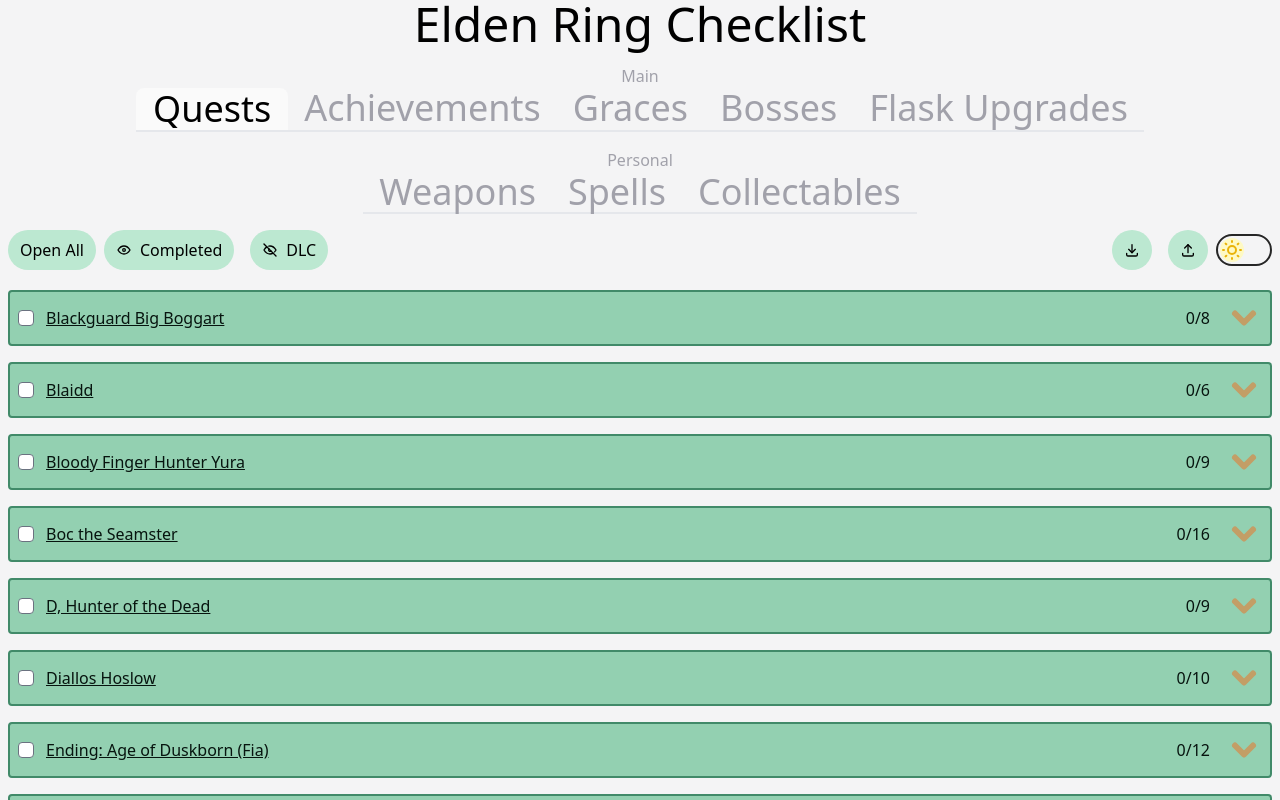
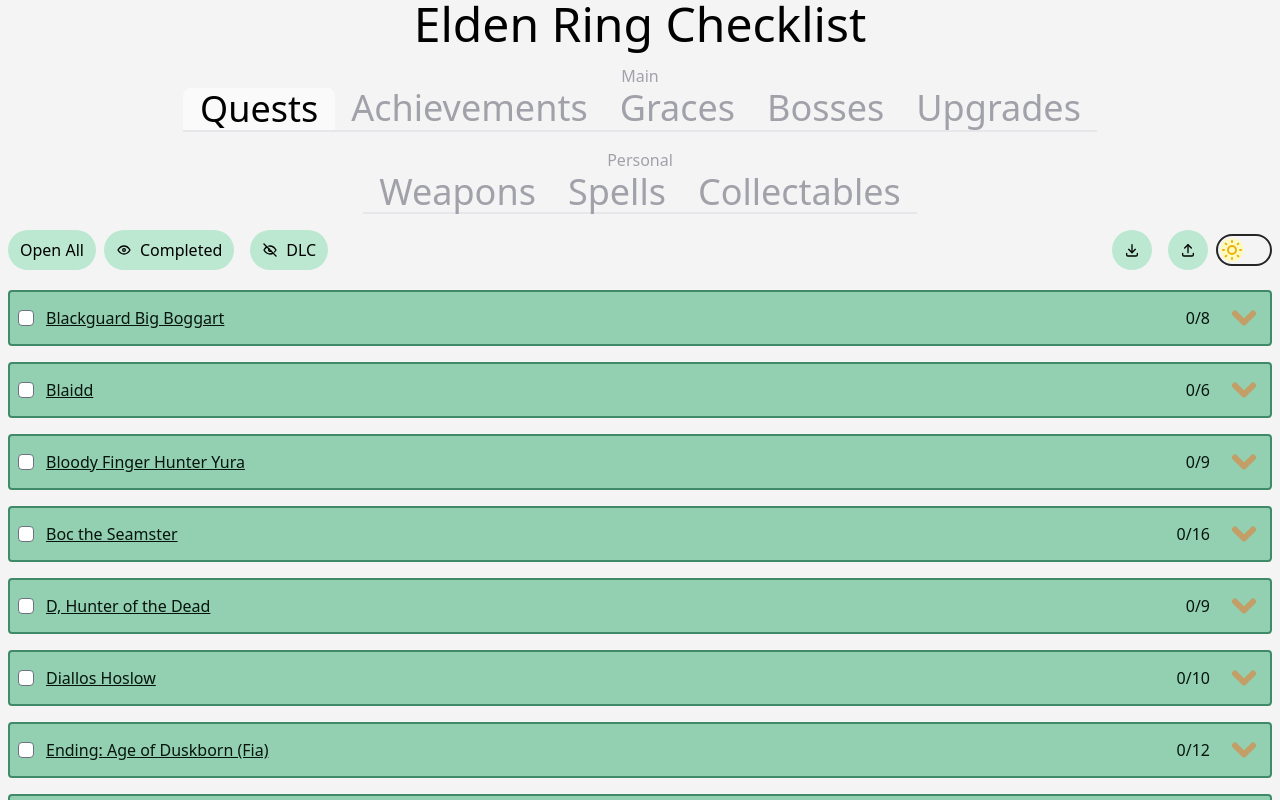
Before and after one commit to Gobluebro/Elden-Ring-Checklist, a Next.js app: page / in a window 1280 px wide. Shown: the top 800 px of the page. Built offline with nearby package versions, Linux system fonts and the light colour scheme.

Commit message:
Changed flask upgrades to just upgrades
Better wording for including DLC content

```diff
--- a/data/lists/index.ts
+++ b/data/lists/index.ts
@@ -3,7 +3,7 @@ export * from "./bosses";
 export * from "./graces";
 export * from "./miscellaneous";
 export * from "./quests";
-export * from "./flaskUpgrades";
+export * from "./upgrades";
 export * from "./weapons";
 export * from "./spells";
 
--- a/data/lists/flaskUpgrades.ts
+++ b/data/lists/upgrades.ts
@@ -1,6 +1,6 @@
 import { ListType } from "./types";
 
-export const FlaskUpgradesList: Array<ListType> = [
+export const UpgradesList: Array<ListType> = [
   {
     id: "f706904c-d313-4551-b346-d1e72afd04fa",
     name: "Character Creation",
--- a/data/tabs.ts
+++ b/data/tabs.ts
@@ -4,7 +4,7 @@ import {
   GracesList,
   MiscellaneousList,
   QuestsList,
-  FlaskUpgradesList,
+  UpgradesList,
   ListType,
   WeaponsList,
   SpellsList,
@@ -15,7 +15,7 @@ export enum TabNames {
   Achievements,
   Graces,
   Bosses,
-  FlaskUpgrades,
+  Upgrades,
   Miscellaneous,
   Weapons,
   Spells,
@@ -55,9 +55,9 @@ export const MainTabDataArray: TabData[] = [
   },
   {
     id: 5,
-    name: "Flask Upgrades",
-    enum: TabNames.FlaskUpgrades,
-    listData: FlaskUpgradesList,
+    name: "Upgrades",
+    enum: TabNames.Upgrades,
+    listData: UpgradesList,
   },
 ];
 
```
